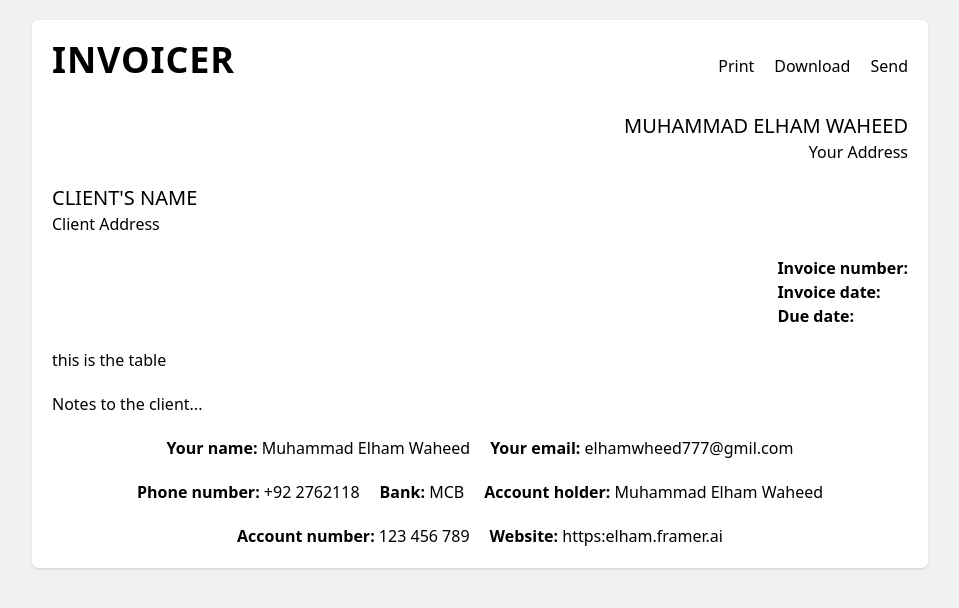
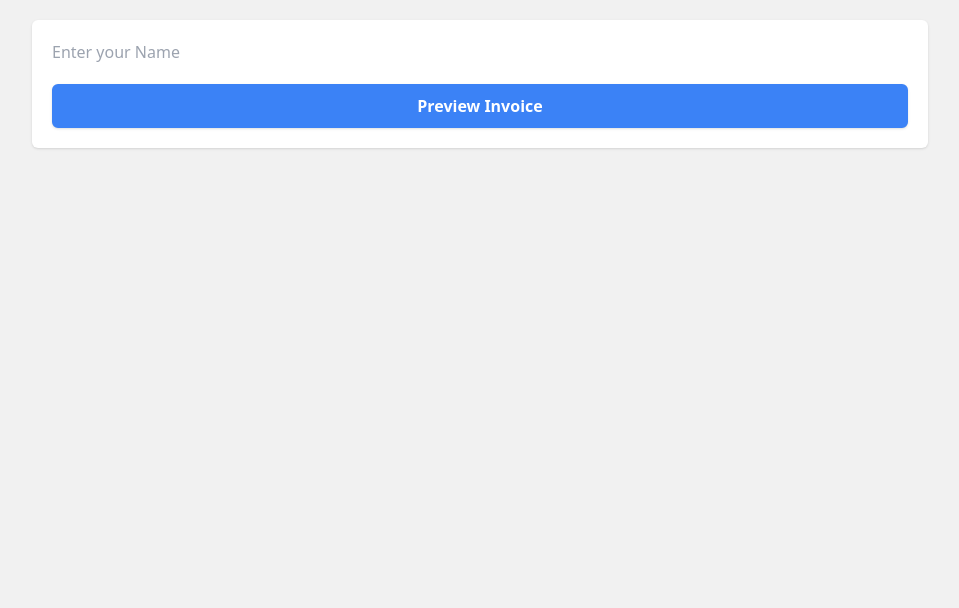
Before and after one commit to MuhammadElham/Invoice-Generator, a React (Vite) app: page / in a window 1280 px wide. Shown: the top 608 px of the page, without its empty margins (160-1119 px from the left). Built offline with nearby package versions, Linux system fonts and the light colour scheme.

Commit message:
Done working for States

```diff
--- a/src/App.jsx
+++ b/src/App.jsx
@@ -1,4 +1,4 @@
-import React from "react";
+import React, { useState } from "react";
 import Footer from "./components/Footer";
 import Notes from "./components/Notes";
 import Table from "./components/Table";
@@ -6,19 +6,65 @@ import Dates from "./components/Dates";
 import ClientDetails from "./components/ClientDetails";
 import Header from "./components/Header";
 import MainDetails from "./components/MainDetails";
+import Button from "./components/Shared/Button";
 
 const App = () => {
+  const [showInvoice, setShowInvoice] = useState(false);
+  // Details
+  const [name, setName] = useState("");
+  const [address, setAddress] = useState("");
+  const [email, setEmail] = useState("");
+  const [phone, setPhone] = useState("");
+  const [bankName, setBankName] = useState("");
+  const [bankAccount, setBankAccount] = useState("");
+  const [website, setWebsite] = useState("");
+  const [clientName, setClientName] = useState("");
+  const [clientAddress, setClientAddress] = useState("");
+  const [invoiceNumber, setInvoiceNumber] = useState("");
+  const [invoiceDate, setInvoiceDate] = useState("");
+  const [dueDate, setDueDate] = useState("");
+  const [notes, setNotes] = useState("");
+  const handlePrint = () => {
+    window.print();
+  };
   return (
     <main className="p-5 m-5 xl:max-w-4xl xl:mx-auto bg-white rounded-md shadow">
+      {/* useState */}
+      {showInvoice ? (
         <div>
-        <Header />
+          <Header handlePrint={handlePrint} />
           <MainDetails />
           <ClientDetails />
           <Dates />
           <Table />
           <Notes />
           <Footer />
+          <Button
+            onClick={() => setShowInvoice(false)}
+            text={"Preview Invoice"}
+            bgColor={"bg-blue-500"}
+            textColor={"text-white"}
+            borderColor={"border-blue-500"}
+            hoverBg={"hover:bg-transparent"}
+            hoverText={"hover:text-blue-500 "}
+          />
         </div>
+      ) : (
+        // name, address, email , phone , bank name, bank account number, website ,client name, client address, invoice number, invoice date , due date, notes
+        <div className="flex flex-col justify-center">
+          <input type="text" placeholder="Enter your Name" autoComplete="off" />
+
+          <Button
+            onClick={() => setShowInvoice(true)}
+            text={"Preview Invoice"}
+            bgColor={"bg-blue-500"}
+            textColor={"text-white"}
+            borderColor={"border-blue-500"}
+            hoverBg={"hover:bg-transparent"}
+            hoverText={"hover:text-blue-500 "}
+          />
+        </div>
+      )}
     </main>
   );
 };
--- a/src/components/Header.jsx
+++ b/src/components/Header.jsx
@@ -1,9 +1,6 @@
 import React from "react";
 
-const Header = () => {
-  const handlePrint = () => {
-    window.print();
-  };
+const Header = ({handlePrint}) => {
   return (
     <div>
       <header className="flex flex-col items-center justify-center mb-5 xl:flex-row xl:justify-between">
--- /dev/null
+++ b/src/components/Shared/Button.jsx
@@ -0,0 +1,14 @@
+import React from "react";
+
+const Button = ({ text, bgColor, textColor,borderColor,hoverBg,hoverText,onClick }) => {
+  return (
+    <button
+      onClick={onClick}
+      className={`${bgColor} ${textColor} ${borderColor} ${hoverBg} ${hoverText} cursor-pointer mt-5 hover:scale-105 duration-300 py-2 px-8 font-bold border-2 shadow transition-all rounded-md relative z-10`}
+    >
+      {text}
+    </button>
+  );
+};
+
+export default Button;
```
Lines whose indentation alone changed are shown as unchanged.
